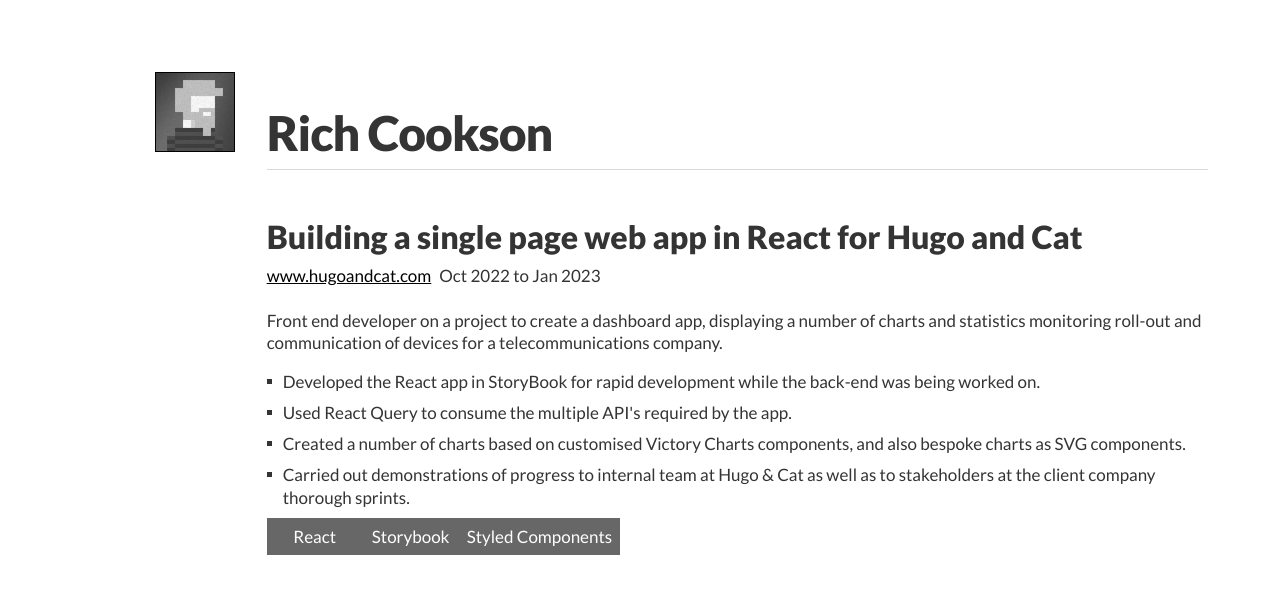
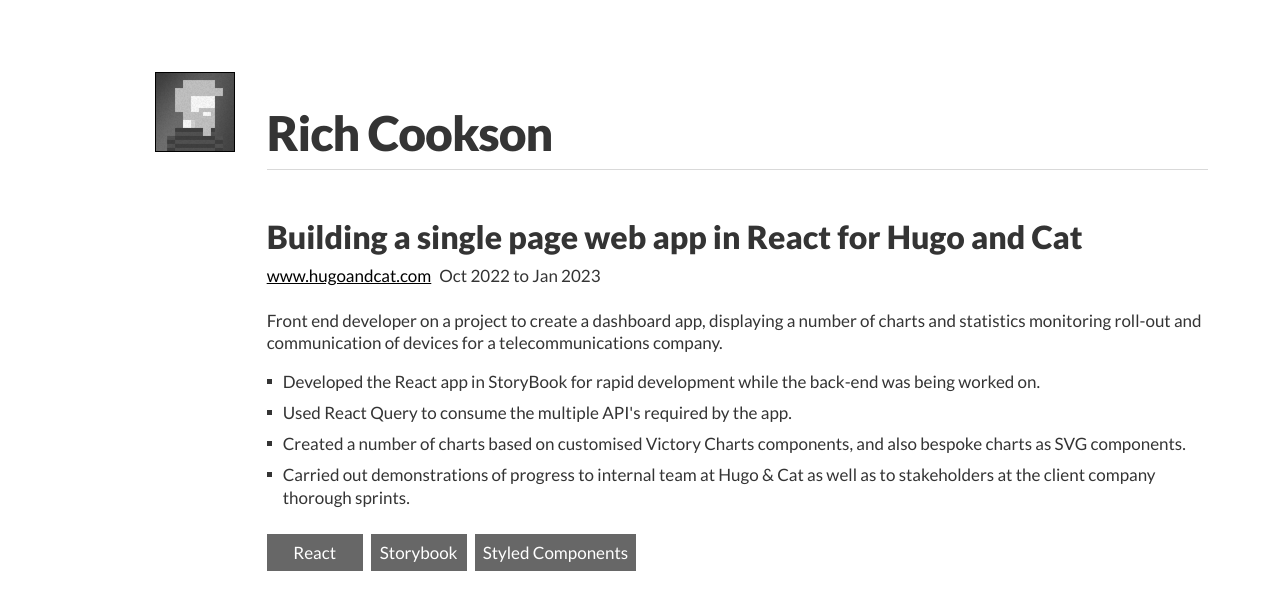
Before and after one commit to hellorich/richcookson.info, a Next.js app: page / in a window 1280 px wide. Shown: the top 610 px of the page. Built offline with nearby package versions, Linux system fonts and the light colour scheme.

Commit message:
Added Group component

```diff
--- a/app/_components/career-article/career-article.tsx
+++ b/app/_components/career-article/career-article.tsx
@@ -1,6 +1,7 @@
 import React, { ReactNode } from 'react'
 import { URL } from 'url'
 import Link from 'next/link'
+import Group from '../group/group'
 
 import { lato } from '../../_utilities/fonts'
 
@@ -48,7 +49,9 @@ const CareerArticle = ({ content, dateEnd, dateStart, linkText, skills, title, u
       </div>
 
       <footer>
-        {skills}
+        <Group>
+          {skills}
+        </Group>
       </footer>
     </article>
 	)
```
